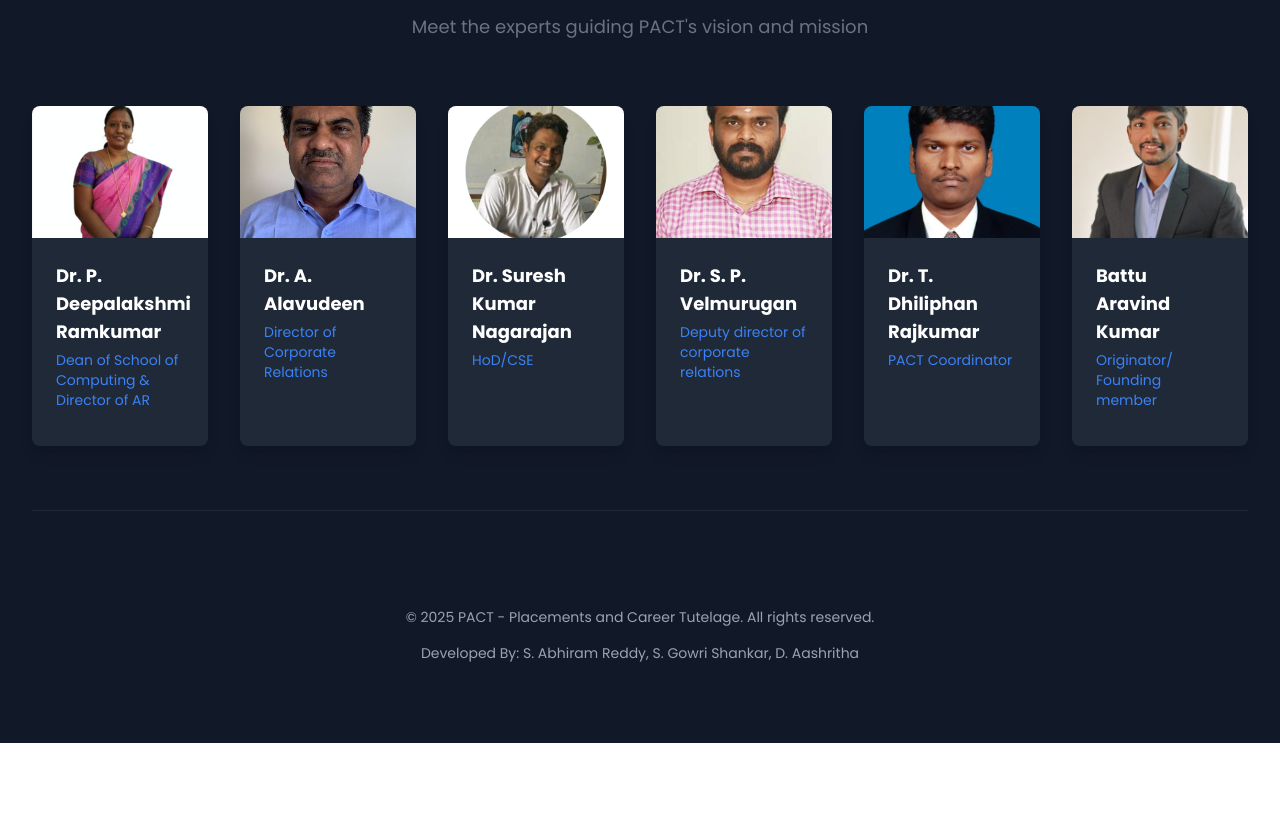
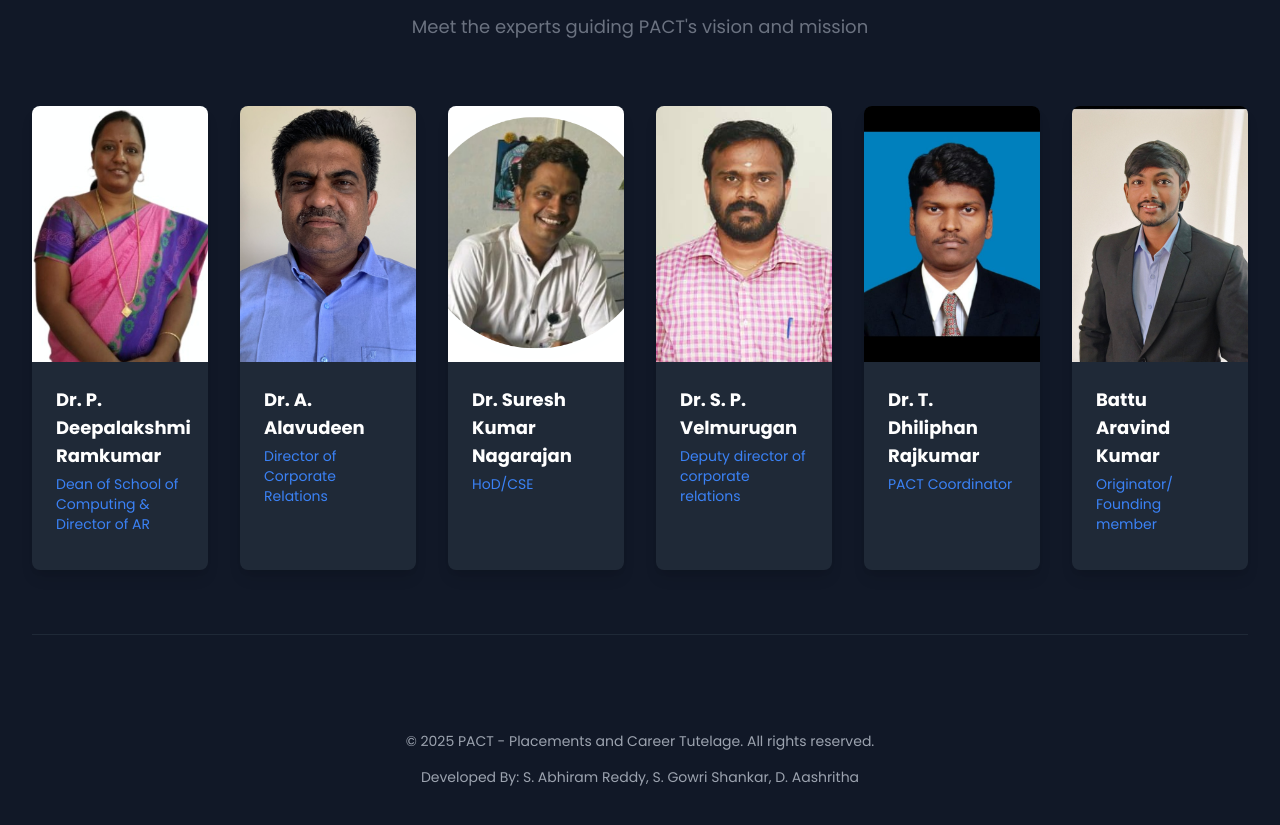
Before and after one commit to GShankar555/pact-static, a plain HTML site: page index.html in a window 1280 px wide. Shown: the part 5603-6428 px from the top of the page. Before the commit the page ends 6346 px from the top, so only its background shows below. Drawn offline with nearby package versions, Linux system fonts and the light colour scheme.

Commit message:
Update index.html

```diff
--- a/index.html
+++ b/index.html
@@ -5,6 +5,7 @@
     <meta name="viewport" content="width=device-width, initial-scale=1.0" />
     <title>PACT - Placements and Career Tutelage</title>
     <link rel="icon" type="image/png" href="./logo.png" />
+
     <link
       rel="stylesheet"
       href="https://cdnjs.cloudflare.com/ajax/libs/tailwindcss/2.2.19/tailwind.min.css"
@@ -762,7 +763,7 @@
           <div
             class="bg-gray-800 rounded-lg overflow-hidden shadow-lg transform transition-transform hover:scale-105"
           >
-            <div class="relative pb-3/4">
+            <div class="relative h-64">
               <img
                 src="./deepalakshmi_mam.png"
                 alt="Dr. P. Deepalakshmi Ramkumar"
@@ -782,7 +783,7 @@
           <div
             class="bg-gray-800 rounded-lg overflow-hidden shadow-lg transform transition-transform hover:scale-105"
           >
-            <div class="relative pb-3/4">
+            <div class="relative h-64">
               <img
                 src="./alavundeen_sir.png"
                 alt="Dr. A. Alavudeen"
@@ -800,7 +801,7 @@
           <div
             class="bg-gray-800 rounded-lg overflow-hidden shadow-lg transform transition-transform hover:scale-105"
           >
-            <div class="relative pb-3/4">
+            <div class="relative h-64">
               <img
                 src="./Hod_sir.png"
                 alt="Dr. Suresh Kumar Nagarajan"
@@ -815,7 +816,7 @@
           <div
             class="bg-gray-800 rounded-lg overflow-hidden shadow-lg transform transition-transform hover:scale-105"
           >
-            <div class="relative pb-3/4">
+            <div class="relative h-64">
               <img
                 src="./velumurugan_sir.png"
                 alt="Dr. S. P. Velmurugan"
@@ -833,7 +834,7 @@
           <div
             class="bg-gray-800 rounded-lg overflow-hidden shadow-lg transform transition-transform hover:scale-105"
           >
-            <div class="relative pb-3/4">
+            <div class="relative h-64">
               <img
                 src="./dhilipan_sir.jpg"
                 alt="Dr. T. Dhiliphan Rajkumar"
@@ -848,7 +849,7 @@
           <div
             class="bg-gray-800 rounded-lg overflow-hidden shadow-lg transform transition-transform hover:scale-105"
           >
-            <div class="relative pb-3/4">
+            <div class="relative h-64">
               <img
                 src="./aravind.jpg"
                 alt="Dr. T. Dhiliphan Rajkumar"
@@ -940,6 +941,23 @@
                 alert("Failed to send message. Please try again.");
               }
             );
+          // let templateParams = {
+          //   name: document.getElementById("name").value,
+          //   email: document.getElementById("email").value,
+          //   subject: document.getElementById("subject").value,
+          //   message: document.getElementById("message").value,
+          // };
+
+          // emailjs
+          //   .send("service_zkeguf9", "template_145d4ah", templateParams)
+          //   .then(
+          //     function (response) {
+          //       alert("Message sent successfully!");
+          //     },
+          //     function (error) {
+          //       alert("Failed to send message. Please try again.");
+          //     }
+          //   );
         });
     </script>
   </body>
```
